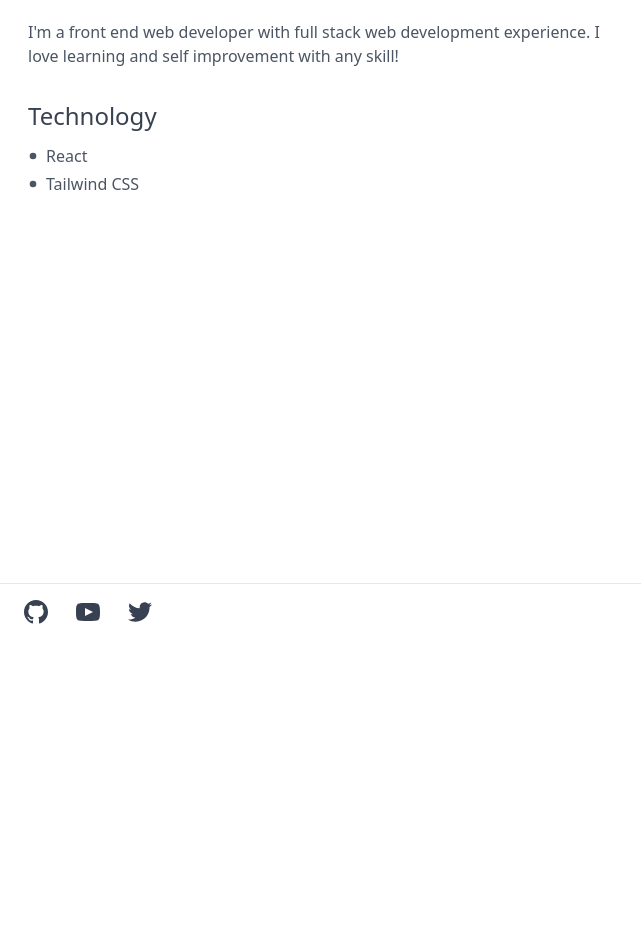
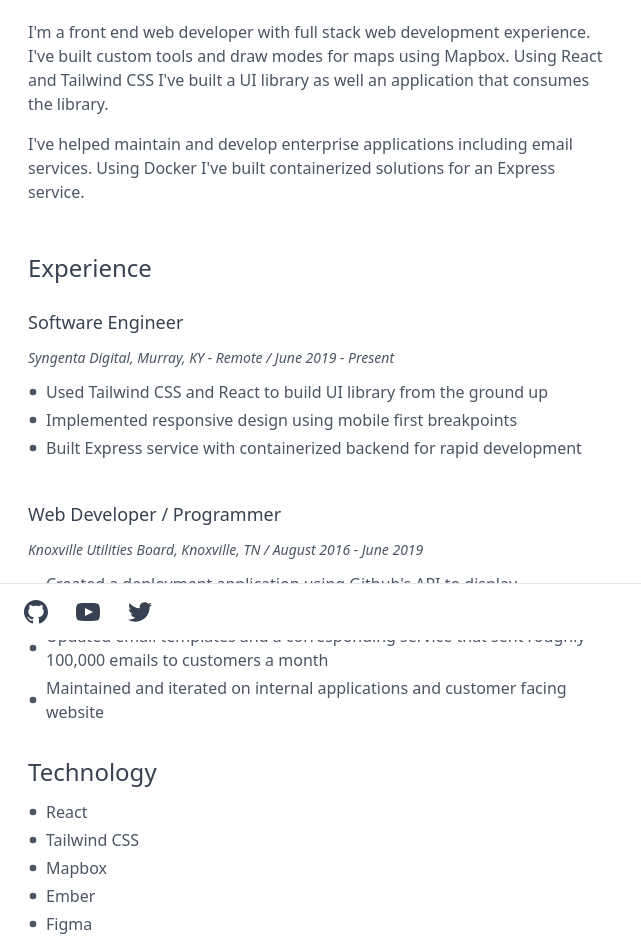
Before and after one commit to KaufmanDeveloper/kaufman-personal-site, a Next.js app: page /about-me in a window 1280 px wide. Shown: the part 160-1104 px from the top of the page, without its empty margins (0-641 px from the left). Before the commit the page ends 800 px from the top, so only its background shows below. Built offline with nearby package versions, Linux system fonts and the light colour scheme.

Commit message:
feat: Complete rough outline for About Me page

```diff
--- a/components/layout.jsx
+++ b/components/layout.jsx
@@ -1,13 +1,11 @@
 import Head from "next/head";
-import Link from "next/link";
 
 import Header from "./Header";
 import Footer from "./Footer";
 
-const name = "Michael Kaufman";
 export const siteTitle = "Michael Kaufman's Blog";
 
-export default function Layout({ children, home }) {
+export default function Layout({ children }) {
   return (
     <div className="m-2 mb-24">
       <Head>
--- a/pages/about-me/index.jsx
+++ b/pages/about-me/index.jsx
@@ -15,16 +15,85 @@ export default function AboutMe() {
 
         <SectionContent>
           I'm a front end web developer with full stack web development
-          experience. I love learning and self improvement with any skill!
+          experience. I've built custom tools and draw modes for maps using
+          Mapbox. Using React and Tailwind CSS I've built a UI library as well
+          an application that consumes the library.
         </SectionContent>
 
-        <SectionSubHeader>Technology</SectionSubHeader>
+        <SectionContent className="mt-4">
+          I've helped maintain and develop enterprise applications including
+          email services. Using Docker I've built containerized solutions for an
+          Express service.
+        </SectionContent>
+      </Section>
 
-        <List className="mt-3">
-          <li>React</li>
-          <li>Tailwind CSS</li>
-        </List>
+      <Section>
+        <SectionSubHeader>Experience</SectionSubHeader>
+
+        <SectionContent className="mt-6">
+          <h3 className="text-lg text-primary">Software Engineer</h3>
+
+          <div className="mt-3 italic text-secondary text-sm">
+            Syngenta Digital, Murray, KY - Remote / June 2019 - Present
+          </div>
+
+          <List className="mt-3">
+            <li>
+              Used Tailwind CSS and React to build UI library from the ground up
+            </li>
+            <li>
+              Implemented responsive design using mobile first breakpoints
+            </li>
+            <li>
+              Built Express service with containerized backend for rapid
+              development
+            </li>
+          </List>
+        </SectionContent>
+
+        <SectionContent className="mt-10">
+          <h3 className="text-lg text-primary">Web Developer / Programmer</h3>
+
+          <div className="mt-3 italic text-secondary text-sm">
+            Knoxville Utilities Board, Knoxville, TN / August 2016 - June 2019
+          </div>
+
+          <List className="mt-3">
+            <li>
+              Created a deployment application using Github's API to display
+              information dealing with previous releases
+            </li>
+            <li>
+              Updated email templates and a corresponding service that sent
+              roughly 100,000 emails to customers a month
+            </li>
+            <li>
+              Maintained and iterated on internal applications and customer
+              facing website
+            </li>
+          </List>
+        </SectionContent>
       </Section>
+
+      <SectionSubHeader>Technology</SectionSubHeader>
+
+      <List className="mt-3">
+        <li>React</li>
+        <li>Tailwind CSS</li>
+        <li>Mapbox</li>
+        <li>Ember</li>
+        <li>Figma</li>
+        <li>Express</li>
+        <li>Docker</li>
+        <li>Java</li>
+      </List>
+
+      <SectionSubHeader>Education</SectionSubHeader>
+
+      <SectionContent className="mt-4">
+        I graduated with a Computer Science degree from Maryville College in
+        2016.
+      </SectionContent>
     </Layout>
   );
 }
```
Also changed, not shown: pages/index.jsx (+1 -7 lines).
